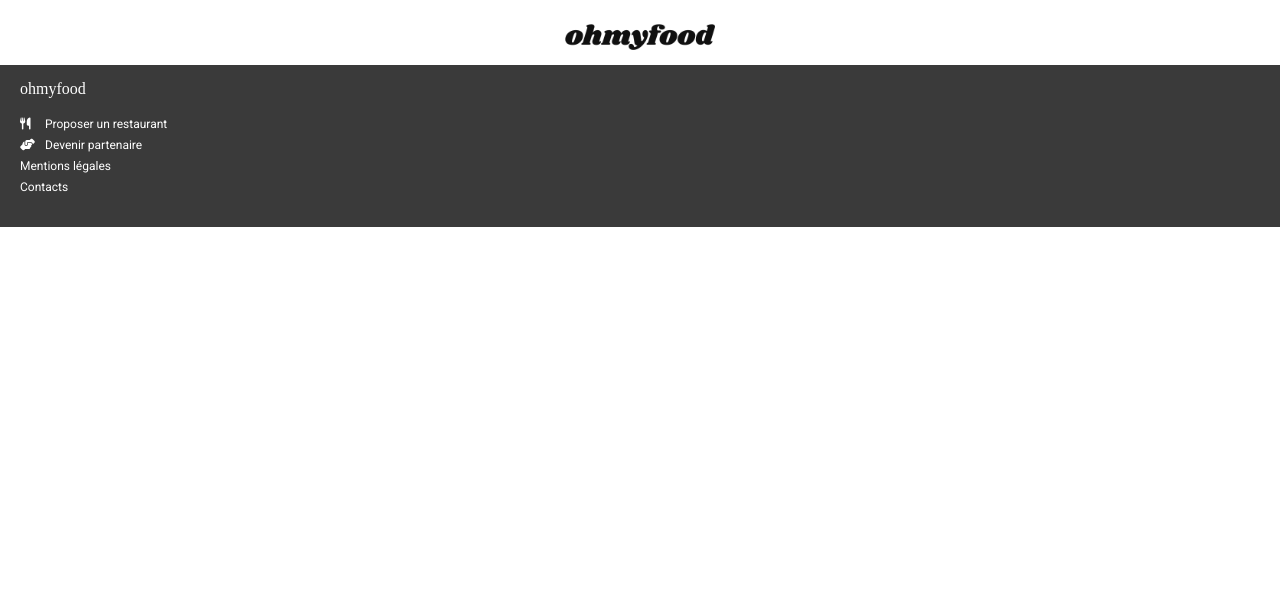
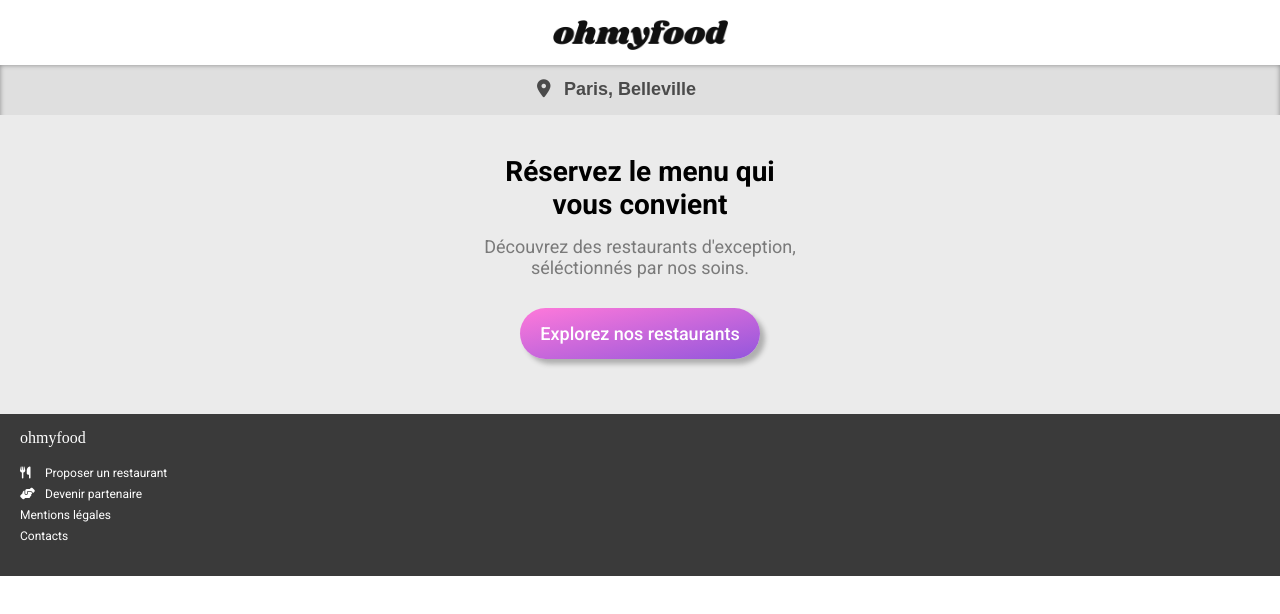
Before and after one commit to Barsat06/OhMyFood, a plain HTML site: page index.html in a window 1280 px wide. Drawn offline with Linux system fonts and the light colour scheme; a web font is replaced by a local one.

Commit message:
Ajout de la section de recherche + presentation site + header "fixed".

```diff
--- a/index.html
+++ b/index.html
@@ -16,13 +16,48 @@
             <header>
                 <div id="logo">
                     <a href="">
-                    <img src="images\logo\ohmyfood.png" alt="Logo">
+                        <img src="images\logo\ohmyfood.png" alt="Logo">
                     </a>
                 </div>
             </header>
 
+            <main>
+                <section id="search">
+                    <div id="search_block">
+                        <label for="search_area">
+                            <span id="location_logo">
+                                <i class="fas fa-map-marker-alt"></i>
+                            </span>
+                        </label>
+
+                        <input type="search" placeholder="Paris, Belleville" id="search_area">
+                    </div>
+                </section>
+
+                <section id="presentation">
+                    <h1>
+                        Réservez le menu qui<br>
+                        vous convient
+                    </h1>
+
+                    <p>
+                        Découvrez des restaurants d'exception,<br>
+                        séléctionnés par nos soins.
+                    </p>
+
+                    <div id="btn_restaurant">
+                        <a href="#restaurants">
+                            Explorez nos restaurants
+                        </a>
+                    </div>
+                </section>
+            </main>
+
             <footer>
-                <h2>ohmyfood</h2>
+                <h2>
+                    ohmyfood
+                </h2>
+
                 <ul>
                     <li><a href=""><i class="fas fa-utensils"></i>Proposer un restaurant</a></li>
                     <li><a href=""><i class="fas fa-hands-helping"></i>Devenir partenaire</a></li>
--- a/style.css
+++ b/style.css
@@ -2,6 +2,7 @@
     --clr-primary: #9356DC;
     --clr-secondary: #FF79DA;
     --clr-tertiary: #99E2D0;
+    --ph-grey: #4b4b4b;
 }
 
 *{
@@ -42,8 +43,11 @@ body{
 /*Header*/
 
 header{
+    position: fixed;
+    top: 0px;
+    background-color: white;
     height: 65px;
-    box-shadow: 0px 0px 10px 0px #a2a2a3;
+    width: 100%;
 }
 
 #logo{
@@ -55,7 +59,73 @@ header{
 }
 
 #logo img{
-    width: 150px;
+    width: 175px;
+}
+
+/*Search*/
+
+#search{
+    box-shadow: 0px 65px 5px 0px #89898a inset;
+    background-color: #dfdfdf;
+    display: flex;
+    justify-content: center;
+    padding: 75px 0px 10px 0px;
+    height: 115px;
+    display: flex;
+    align-items: center;
+}
+
+#search_area{
+    background-color: transparent;
+    border: none;
+    margin-left: 7px;
+    height: 25px;
+}
+
+::placeholder, #location_logo{
+    color: var(--ph-grey);
+    font-weight: 600;
+    font-size: 18px;
+}
+
+/*Présentation*/
+
+#presentation{
+    background-color: #ebebeb;
+}
+
+#presentation h1, #presentation p{
+    display: flex;
+    justify-content: center;
+    text-align: center;
+}
+
+#presentation h1{
+    padding: 40px 0px 15px 0px;
+    font-size: 28px;
+}
+
+#presentation p{
+    padding: 0px 0px 30px 0px;
+    color: #7a7a7a;
+    font-size: 18px;
+}
+
+#btn_restaurant{
+    display: flex;
+    justify-content: center;
+    padding-bottom: 55px;
+}
+
+#presentation a{
+    background: linear-gradient(to top left, var(--clr-primary),var(--clr-secondary));
+    padding: 15px 20px;
+    border-radius: 40px;
+    color: white;
+    font-weight: 500;
+    font-size: 18px;
+    cursor: pointer;
+    box-shadow: 5px 5px 5px #afafaf;
 }
 
 /*Footer*/
```
